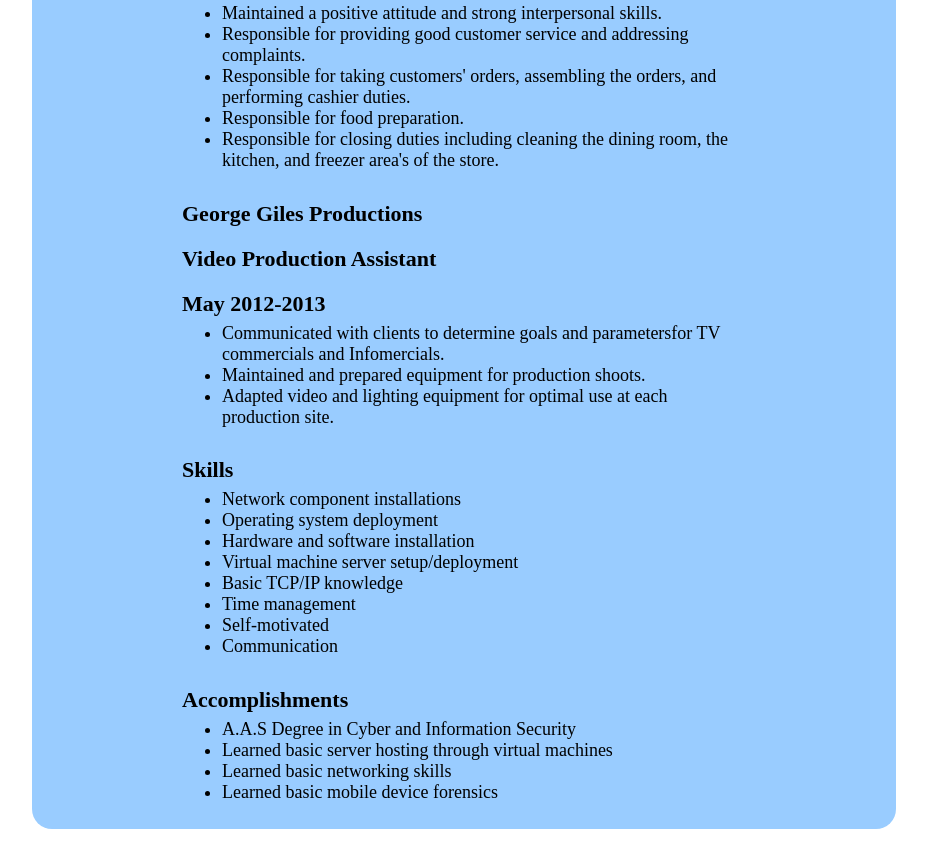
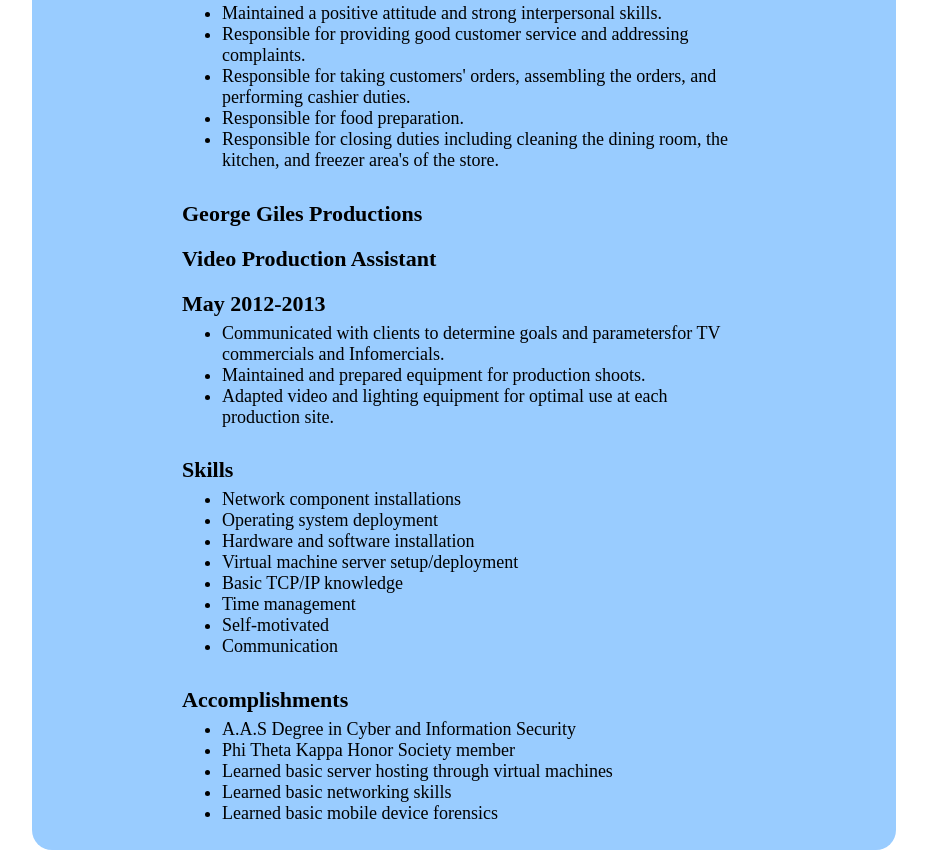
Before and after one commit to puckettbo/puckettbo.github.io, a plain HTML site: page index.html in a window 1280 px wide. Shown: the part 1270-2128 px from the top of the page, without its empty margins (176-1103 px from the left). Before the commit the page ends 2107 px from the top, so only its background shows below. Drawn offline with Linux system fonts and the light colour scheme.

Commit message:
Update index.html

```diff
--- a/index.html
+++ b/index.html
@@ -102,6 +102,7 @@
                 <div class="block-date">
                     <ul>
                         <li>A.A.S Degree in Cyber and Information Security</li>
+                        <li>Phi Theta Kappa Honor Society member</li>
                         <li>Learned basic server hosting through virtual machines</li>
                         <li>Learned basic networking skills</li>
                         <li>Learned basic mobile device forensics</li>
```
